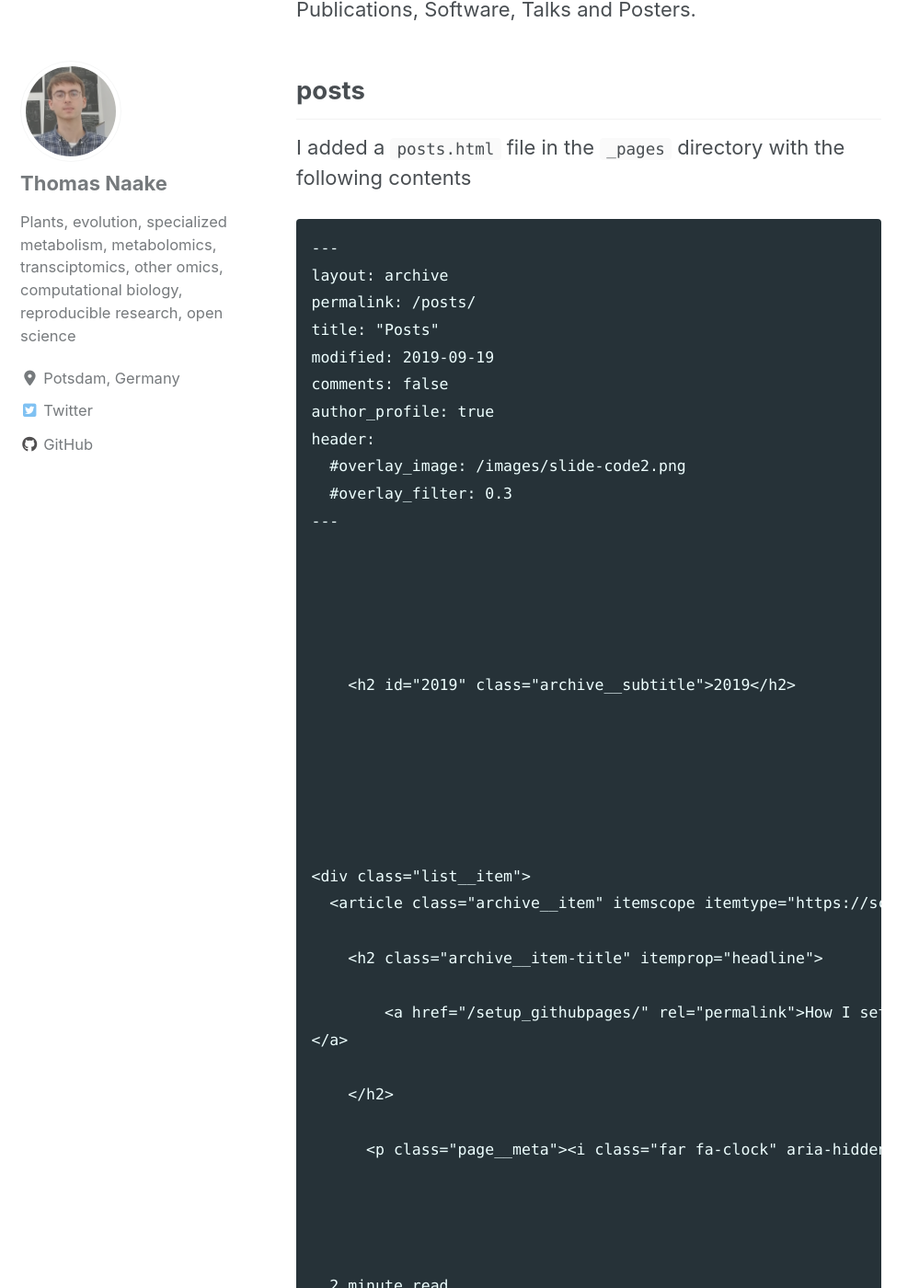
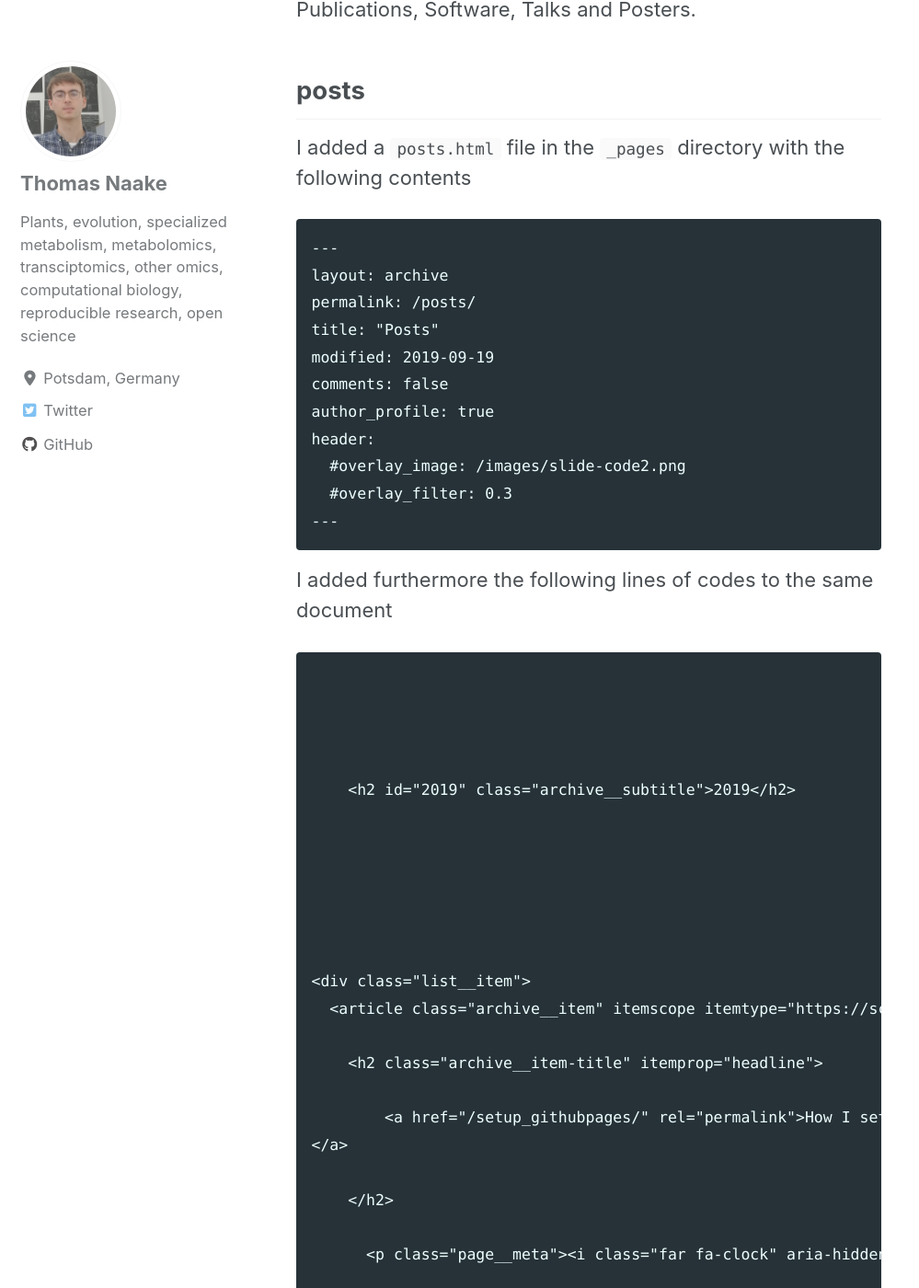
Before and after one commit to tnaake/tnaake.github.io, a Jekyll site: the page built from _posts/2019-09-19-setup_githubpages.md, in a window 1280 px wide and 1400 px high, scrolled down 3433 px. Shown: the whole window at 92% size, without its empty margins (0-999 px from the left). Built offline with Jekyll 4.4.1, drawn with Linux system fonts in a browser that asks for light colours; cached includes are drawn as plain includes; nearby versions of some CDN libraries; comment, search, counter and statistics services are not loaded; some of the changed text lies outside the part shown.

Commit message:
do not intend code snippets in post 2019-09-19

````diff
--- a/_posts/2019-09-19-setup_githubpages.md
+++ b/_posts/2019-09-19-setup_githubpages.md
@@ -113,7 +113,10 @@
   #overlay_image: /images/slide-code2.png
   #overlay_filter: 0.3
 ---
+```
 
+I added furthermore the following lines of codes to the same document
+```
 {% capture written_year %}'None'{% endcapture %}
 {% for post in site.posts %}
   {% capture year %}{{ post.date | date: '%Y' }}{% endcapture %}
````
